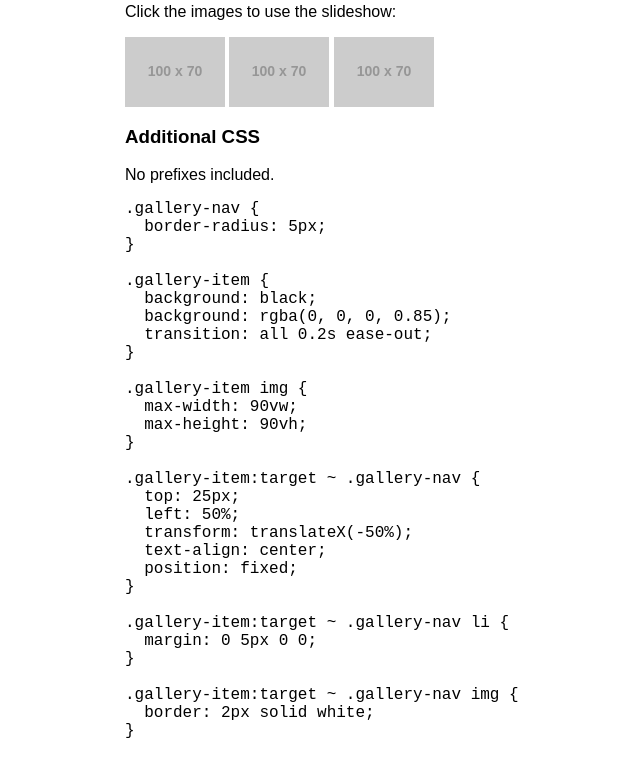
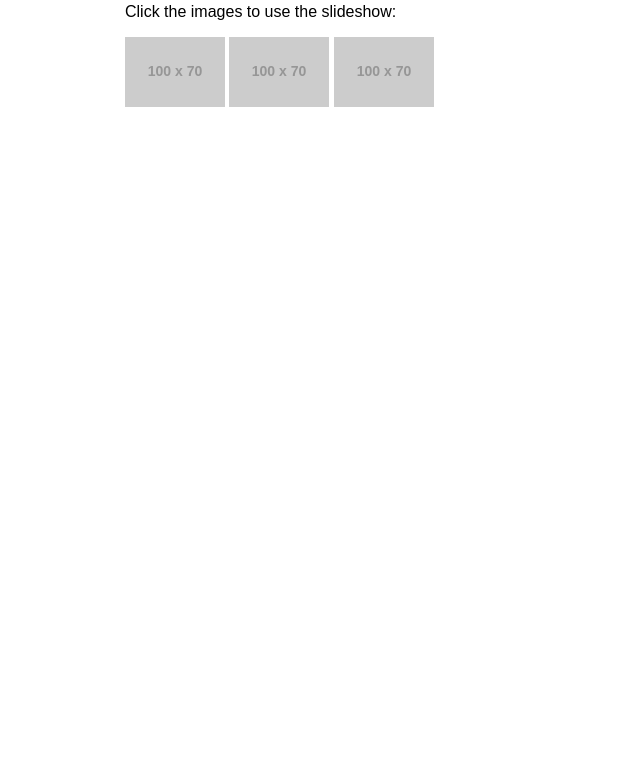
Before and after one commit to jelmerdemaat/vanilla-css-gallery, a website: page examples/with-styling.html in a window 1280 px wide. Shown: the part 279-1036 px from the top of the page, without its empty margins (3-643 px from the left). After the commit the page ends 800 px from the top, so only its background shows below. Drawn offline with Linux system fonts and the light colour scheme; placeholder pictures from the web are drawn by us.

Commit message:
Added minified styling, cleaned examples.

```diff
--- a/examples/with-styling.html
+++ b/examples/with-styling.html
@@ -4,8 +4,8 @@
 	<meta charset="UTF-8">
 	<title>Vanilla CSS Gallery - With styling</title>
 	<link rel="stylesheet" href="../css/vendor/normalize.css">
-	<link rel="stylesheet" href="../css/vanilla-css-gallery.css">
-	<link rel="stylesheet" href="../css/style.css">
+	<link rel="stylesheet" href="../css/vanilla-css-gallery.min.css">
+	<link rel="stylesheet" href="../css/style.min.css">
 </head>
 <body>
 
@@ -45,69 +45,5 @@
 		<li>
 	</ul>
 
-		<h3>Additional CSS</h3>
-		<p>No prefixes included.</p>
-		<pre><code class="language-css">.gallery-nav {
-  border-radius: 5px;
-}
-
-.gallery-item {
-  background: black;
-  background: rgba(0, 0, 0, 0.85);
-  transition: all 0.2s ease-out;
-}
-
-.gallery-item img {
-  max-width: 90vw;
-  max-height: 90vh;
-}
-
-.gallery-item:target ~ .gallery-nav {
-  top: 25px;
-  left: 50%;
-  transform: translateX(-50%);
-  text-align: center;
-  position: fixed;
-}
-
-.gallery-item:target ~ .gallery-nav li {
-  margin: 0 5px 0 0;
-}
-
-.gallery-item:target ~ .gallery-nav img {
-  border: 2px solid white;
-}
-
-.gallery-item:target ~ .gallery-nav .gallery-close {
-  font-size: 20px;
-  font-weight: bold;
-  background: rgba(0, 0, 0, 0.85);
-  border-radius: 3px;
-  display: block;
-  position: absolute;
-  left: 105%;
-  top: 0;
-}
-
-.gallery-item img {
-  margin: auto;
-  border: 4px solid white;
-  position: absolute;
-  top: 50%;
-  left: 50%;
-  transform: translate(-50%, -50%);
-}
-
-.gallery-close a {
-  color: white;
-  text-decoration: none;
-  padding: 5px;
-}
-
-img {
-  vertical-align: top;
-}
-</code></pre>
-
 </body>
 </html>
--- a/gulpfile.js
+++ b/gulpfile.js
@@ -1,9 +1,15 @@
 var gulp = require('gulp'),
+
+		// CSS
+		minifyCSS = require('gulp-minify-css'),
 		sass = require('gulp-ruby-sass'),
-		autoprefixer = require('gulp-autoprefixer');
+		autoprefixer = require('gulp-autoprefixer'),
+
+		// OTHER
+		rename = require('gulp-rename');
 
 gulp.task('default', function() {
-	gulp.start('styles');
+	gulp.start('styles','minify');
 });
 
 gulp.task('styles', function() {
@@ -16,6 +22,20 @@ gulp.task('styles', function() {
 					.pipe(gulp.dest('css/'));
 });
 
+gulp.task('minify', function() {
+	return gulp.src([
+		'css/vanilla-css-gallery.css',
+		'css/style.css'
+	])
+		.pipe(minifyCSS({
+			keepSpecialComments: 1
+		}))
+		.pipe(rename({
+			suffix: '.min'
+		}))
+		.pipe(gulp.dest('css/'));
+});
+
 gulp.task('watch', function() {
-	gulp.watch(['sass/**/*.sass','sass/**/*.scss'], ['styles']);
+	gulp.watch(['sass/**/*.sass','sass/**/*.scss'], ['default']);
 });
--- a/package.json
+++ b/package.json
@@ -4,6 +4,8 @@
   "devDependencies": {
     "gulp": "^3.8.1",
     "gulp-autoprefixer": "0.0.7",
+    "gulp-minify-css": "^0.3.5",
+    "gulp-rename": "^1.2.0",
     "gulp-ruby-sass": "^0.5.0"
   }
 }
--- a/sass/style.sass
+++ b/sass/style.sass
@@ -3,9 +3,6 @@
  * These are extra example styles of what
  * you could create with this gallery.
  */
-
-.gallery-nav
-	border-radius: 5px
 
 .gallery-item
 	background: black
--- a/sass/vanilla-css-gallery.sass
+++ b/sass/vanilla-css-gallery.sass
@@ -1,6 +1,6 @@
 /*!
  * NOTE
- * This file (base.sass) contains only the minimum gallery CSS
+ * This file contains only the minimum gallery CSS
  * necessary for just the basic functionality.
  */
 
```
Also changed, not shown: examples/basic.html (+1 -1 lines), css/style.css, css/style.min.css (added), css/vanilla-css-gallery.css, css/vanilla-css-gallery.min.css (added).
